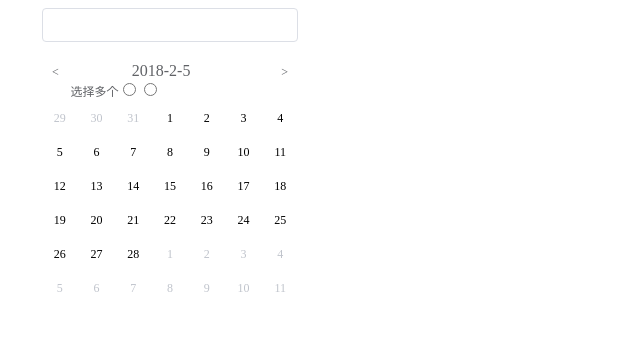
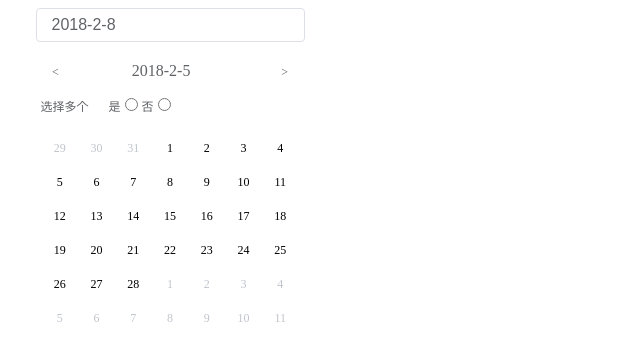
Before and after one commit to xiaosao/datePicker, a plain HTML site: page index.html in a window 1280 px wide. Both pictures are taken after a click on the element 170 px from the left and 157 px from the top of the page. Shown: the whole page, without its empty margins (0-640 px from the left). Drawn offline with Linux system fonts and the light colour scheme.

Commit message:
1.0版本完成

```diff
--- a/datepicker.js
+++ b/datepicker.js
@@ -8,40 +8,40 @@
      */
     class DatePicker {
         constructor(mountedEleSelector) {
-            this.mountedEle = document.querySelector(mountedEleSelector);
-            // 缓存数据
-            this.tmp = [];
-            this.initRender()
+            var util = this.util = new Util();
+            this.mountedEle = util.$(mountedEleSelector);
+            this.showDateData = [];
             this.init();
-            this.bindEvent()
+            this.bindEvent();
+
         }
         init(year, month, date) {
-
-            this.showMonthData(year, month, date);
-            var html = this.render();
-            document.querySelector('.date-picker-datepanel').innerHTML = html;
+            this.initRender();
+            this.renderShowDatePanel();
         }
+        // 渲染主体面板
         initRender() {
             var html = '<div class="date-picker">' +
                 '<input type="text" class="date-picker-input">' +
-                            '<div class="date-picker-showpanel">'+
+                '<div class="date-picker-showpanel">' +
                 '<div class="date-picker-controll">' +
-                                    '<div>'+
+                '<div>' +
                 '<span class="date-picker-prev btn">&lt;</span>' +
-                                        '<span class="date-picker-date">' + this.year + '-' + this.month + '-' + this.date + '</span>' +
+                '<span class="date-picker-now">' + this.year + '-' + this.month + '-' + this.date + '</span>' +
                 '<span class="date-picker-next btn">&gt;</span>' +
-                                    '</div>'+
-                                    '<div>'+
-                                        '<label class="date-picker-label" for="selectmore">选择多个</label>'+
-                                        '<input type="radio" id="selectmore" class="date-picker-selectmore" name="select" value="1">'+
-                                        '<input type="radio" id="selectmore" class="date-picker-selectmore" name="select" value="0">'+
-                                    '</div>'+
                 '</div>' +
-                                '<div class="date-picker-datepanel"></div>'+
-                            '</div>'+
+                '<div class="date-picker-selectmore-row">' +
+                '<label class="date-picker-label" for="selectmore">选择多个</label>' +
+                '<span class="selectmore-text">是</span><input type="radio" id="selectmore" class="date-picker-selectmore" name="select" value="1">' +
+                '<span class="selectmore-text">否</span><input type="radio" id="selectmore" class="date-picker-selectmore" name="select" value="0">' +
+                '</div>' +
+                '</div>' +
+                '<div class="date-picker-datepanel"></div>' +
+                '</div>' +
                 '</div>';
             this.mountedEle.innerHTML = html;
         }
+        // 计算日期数据
         showMonthData(year, month, date) {
             /**
              * 根据今天的日期得出当前月份
@@ -73,6 +73,7 @@
 
 
             this.year = thisYear;
+            // month均为修正后的月份
             this.month = thisMonth;
             this.date = today.getDate();
 
@@ -126,66 +127,115 @@
 
             }
             this.monthData = monthData;
-            this.tmp[thisMonth] = monthData;
         }
-        render() {
-            document.querySelector('.date-picker-date').innerHTML = this.year + '-' + this.month + '-' + this.date;
+        // 渲染日期展示面板
+        renderShowDatePanel(year, month, date) {
+            this.showMonthData(year, month, date);
+            this.util.$('.date-picker-now').innerHTML = this.year + '-' + this.month + '-' + this.date;
 
             var html = '<table><tbody>',
                 monthData = this.monthData;
 
             for (var i = 0; i < 6; i++) {
-                // if (i > 1 && !monthData[i * 7].showDate) {
-                //     break;
-                // }
                 html += '<tr>'
                 for (var j = 0; j < 7; j++) {
                     if (monthData[i * 7 + j].next || monthData[i * 7 + j].prev) {
-                        html += '<td class="not-this-month"><span>' + monthData[i * 7 + j].showDate + '</span></td>'
+                        html += '<td class="not-this-month date-picker-date"><span class="date-picker-date">' + monthData[i * 7 + j].showDate + '</span></td>'
                     } else {
-                        html += '<td><span>' + monthData[i * 7 + j].showDate + '</span></td>'
+                        html += '<td class="date-picker-date"><span class="date-picker-date">' + monthData[i * 7 + j].showDate + '</span></td>'
                     }
                 }
-
                 html += '</tr>';
-
             }
             html += '</tbody>' +
                 '</table>';
-            return html;
+            this.util.$('.date-picker-datepanel').innerHTML = html;
         }
+        // 绑定事件
         bindEvent() {
             var self = this,
                 mountedEle = this.mountedEle,
-                util = new Util(),
-                on = util.on;
-            function $(selector){
-                return document.querySelector(selector)
-            }
+                on = this.util.on,
+                selectmoreTxt = '',
+                $ = this.util.$,
+                showDateData = self.showDateData;
             // 上一个月按钮
             on('.date-picker', 'click', 'date-picker-prev', function () {
+                // 显示上一年
                 if (self.month - 1 <= 0) {
                     self.year -= 1;
                     self.month = 12;
                 } else {
                     self.month -= 1
                 }
-                self.init(self.year, self.month, 1);
+                self.renderShowDatePanel(self.year, self.month, 1);
             });
             // 下一个月按钮
             on('.date-picker', 'click', 'date-picker-next', function () {
+                // 显示下一年
                 if (self.month + 1 > 12) {
                     self.year += 1;
-                    self.month = 0;
+                    self.month = 1;
                 } else {
                     self.month += 1
                 }
-                self.init(self.year, self.month, 1);
+                self.renderShowDatePanel(self.year, self.month, 1);
             });
+
             // 输入聚焦弹出
             on('.date-picker-input', 'focus', function () {
                 $('.date-picker-showpanel').style.display = 'block';
+            });
+
+            // 面板选择日期
+            on('.date-picker', 'click', 'date-picker-date', function () {
+                var year = self.year,
+                    month = self.month,
+                    date = this.innerText ? this.innerText : this.firstChild.innerText;
+                // this.selectedDate = {
+                //     year,
+                //     month,
+                //     date
+                // };
+                var seletedTxt = year + '-' + month + '-' + date + '  ';
+                if (self.selectmore) {
+                    self.showDateData.push({
+                        year,
+                        month,
+                        date
+                    });
+                    selectmoreTxt += seletedTxt;
+                } else {
+                    self.showDateData = [{
+                        year,
+                        month,
+                        date
+                    }];
+                    selectmoreTxt = seletedTxt;
+                }
+                $('.date-picker-input').value = selectmoreTxt;
+            });
+
+            // 点击除了date-picker区域外的关闭日期面板
+            on('.date-picker', 'click', function (e) {
+                e.stopPropagation();
             })
+            on(document, 'click', function (e) {
+                $('.date-picker-showpanel').style.display = 'none';
+            });
+
+            // 单选框绑定事件
+            on('.date-picker', 'change', 'date-picker-selectmore', function () {
+                if (+this.value === 1) {
+                    self.selectmore = true;
+                } else {
+                    self.selectmore = false;
+
+                }
+            })
+        }
+        showSelectedDate() {
+            return this.showDateData;
         }
     }
     // 工具对象
@@ -196,20 +246,21 @@
                     break;
                 }
             }
-        }
+        };
         $(selector) {
             return document.querySelector(selector);
-        }
+        };
+        // 用于绑定事件，可以进行事件委托
         on(pSelector, type, cClass, fn) {
             function $(selector) {
                 return document.querySelector(selector);
             }
-            var pEle = $(pSelector);
+            var pEle = typeof pSelector === 'string' ? $(pSelector) : pSelector;
             if (typeof cClass === 'string') {
                 var cEle = pEle.querySelector('.' + cClass);
                 pEle.addEventListener(type, function (e) {
                     if (e.target.classList.contains(cClass)) {
-                        fn.call(cEle, e)
+                        fn.call(e.target, e)
                     } else {
                         return;
                     }
--- a/index.html
+++ b/index.html
@@ -15,6 +15,7 @@
             height: 30px;
             text-align: center;
             font-size: 12px;
+            cursor: pointer;
         }
         .date-picker table td.not-this-month {
            color: #c0c4cc;
@@ -27,6 +28,7 @@
             line-height: 20px;
             font-size: 12px;
             color: #606266;
+            cursor: pointer;
         }
         .date-picker .date-picker-prev {
             float: left;
@@ -39,7 +41,7 @@
             margin: 0 auto;
             /* display: none; */
         }
-        .date-picker .date-picker-date {
+        .date-picker .date-picker-now {
             font-size: 16px;
             font-weight: 500;
             display: inline-block;
@@ -57,13 +59,22 @@
             font-size: inherit;
             margin-bottom: 20px;
             color: #606266;
+            padding-left: 15px;
         }
         .date-picker .date-picker-label {
             font-size: 12px;
             color: #606266;
+            margin-right: 20px;
         }
         .date-picker .date-picker-selectmore {
 
+        }
+        .date-picker .selectmore-text {
+            font-size: 12px;
+            color: #606266;
+        }
+        .date-picker .date-picker-selectmore-row {
+            margin: 15px 0;
         }
         .date-picker input.date-picker-input:focus {
             outline: none;
```
Lines whose indentation alone changed are shown as unchanged.
